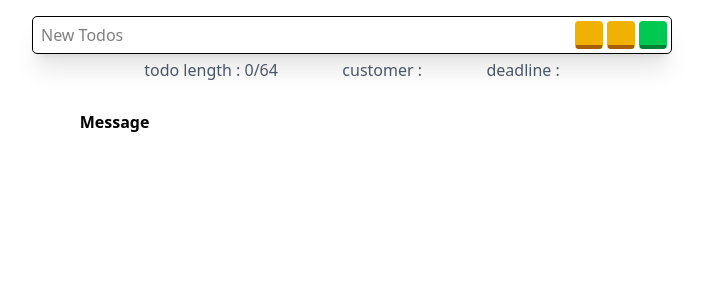
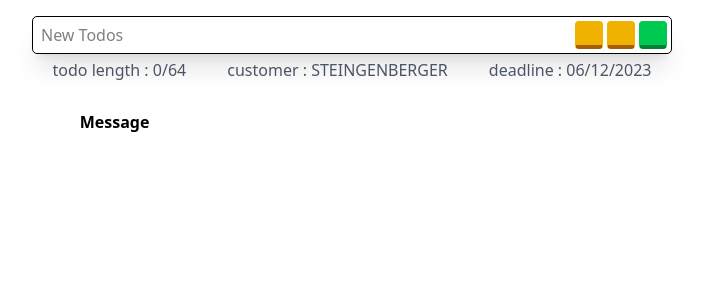
Before and after one commit to AntoineMeunier52/mini-todo, a Vue app: page / in a window 1280 px wide. Shown: the top 300 px of the page, without its empty margins (288-991 px from the left). Built offline with nearby package versions, Linux system fonts and the light colour scheme; some icons are missing.

Commit message:
todo info under input style

```diff
--- a/src/components/AddTodo.vue
+++ b/src/components/AddTodo.vue
@@ -3,8 +3,8 @@ import { onMounted, ref, watch } from 'vue';
 
 const todoValue = ref("");
 const inputRef = ref<HTMLInputElement | null>(null);
-const todoCustomer = ref("");
-const todoDeadline = ref("");
+const todoCustomer = ref("STEINGENBERGER");
+const todoDeadline = ref("06/12/2023");
 const todoChar = ref(0);
 const flashCharLimit = ref(false);
 
@@ -64,7 +64,7 @@ watch(todoValue, (newValue) => {
 			<v-icon name="px-plus" scale="1.3"></v-icon>
 		  </button>
 		</div>
-		<div class="w-full flex flex-row items-center justify-around px-20 text-gray-600 mb-5">
+		<div class="w-full flex flex-row flex-wrap text-nowrap items-center justify-around text-gray-600 mb-5">
 			<p :class="['transition-all', flashCharLimit ? 'text-red-600 animate-pulse font-bold' : 'text-gray-600']">todo length : {{ todoChar }}/64</p>
 			<p>customer : {{ todoCustomer }}</p>
 			<p>deadline : {{ todoDeadline }}</p>
```
